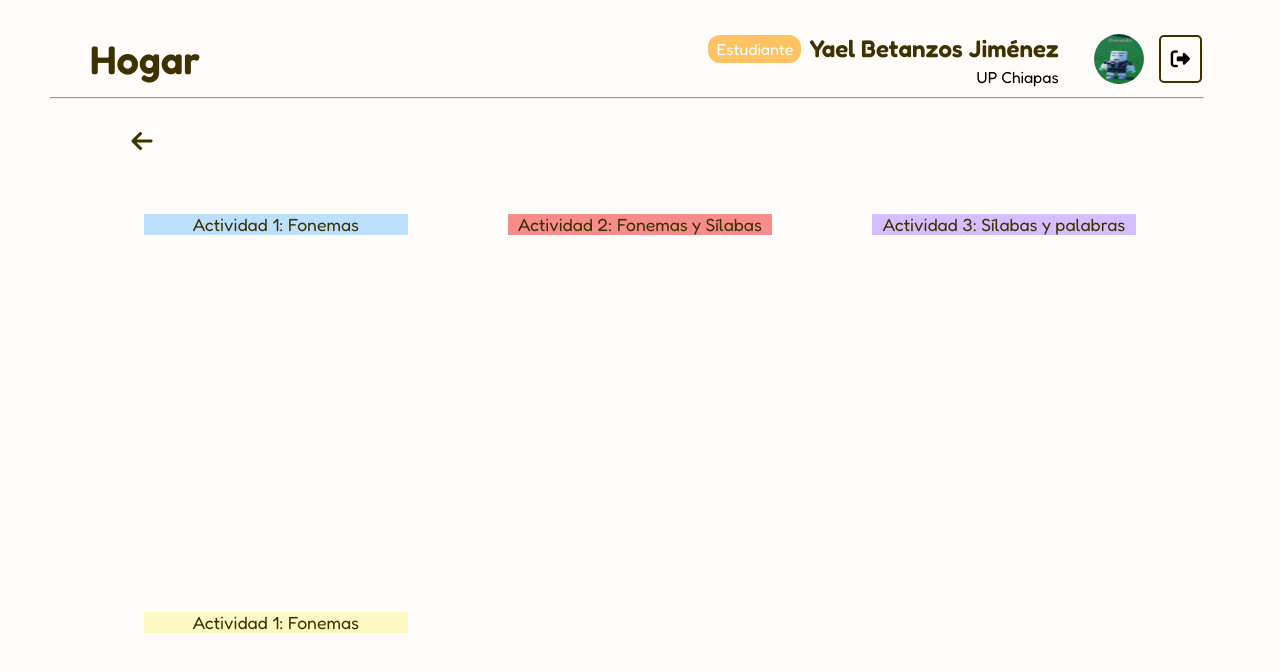
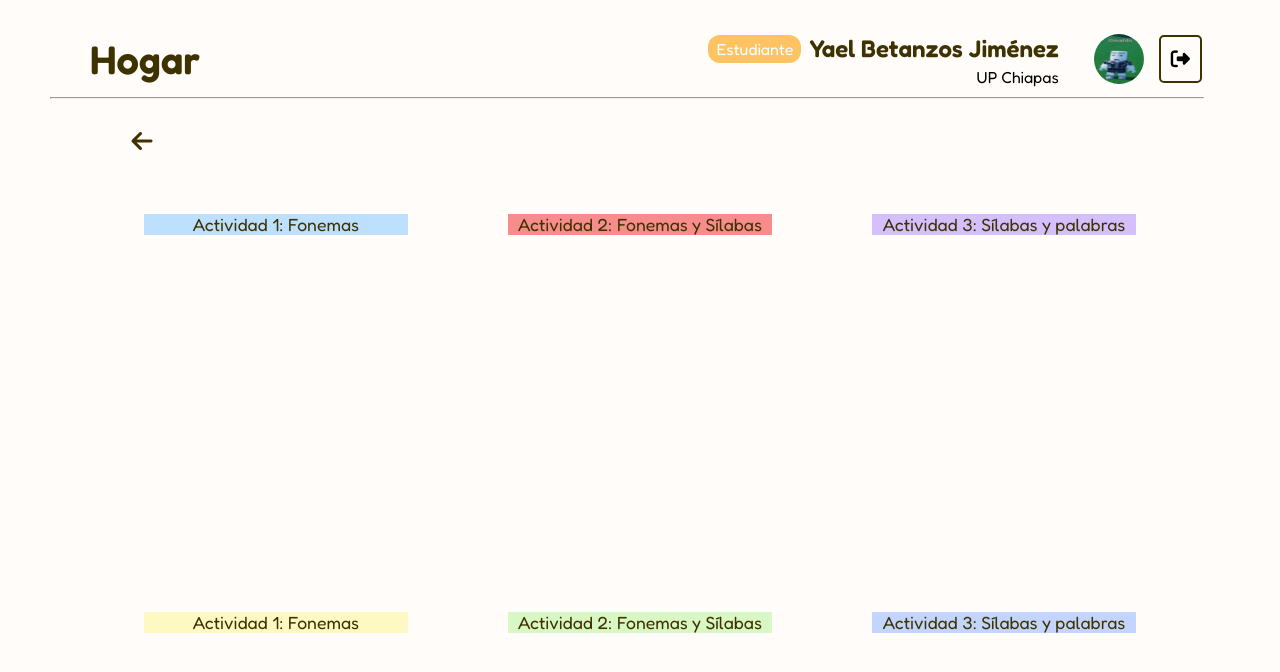
Before and after one commit to YBJ-UP/Nubo, an Angular app: page /student/cognitive-abilities in a window 1280 px wide. Shown: the top 672 px of the page. Built offline with nearby package versions, Linux system fonts and the light colour scheme; grey boxes are pictures that could not be loaded.

Commit message:
rutas student

```diff
--- a/src/app/components/cards-palabras/cards-palabras.ts
+++ b/src/app/components/cards-palabras/cards-palabras.ts
@@ -22,7 +22,7 @@ export class CardsPalabras implements OnInit{
   constructor(private router: Router) { }
   ngOnInit(): void { }
   navegar(): void {
-    const rutaEjercicio = `/student/actividad/${this.palabraData.id}`;
+    const rutaEjercicio = `/student/cognitive-abilities/actividad/${this.palabraData.id}`;
     console.log(`Navegando al ejercicio: ${rutaEjercicio}`);
     this.router.navigate([rutaEjercicio]);
   }
--- a/src/app/student/actividad-palabras/actividad-palabras.html
+++ b/src/app/student/actividad-palabras/actividad-palabras.html
@@ -1,4 +1,4 @@
-<button routerLink="../" class="back-button">
+<button (click)="regresar()" class="back-button">
    <i class="fa-solid fa-arrow-left"></i>
 </button>
 <div class="actividad-container">
--- a/src/app/student/actividad-palabras/actividad-palabras.ts
+++ b/src/app/student/actividad-palabras/actividad-palabras.ts
@@ -1,6 +1,6 @@
 import { Component, OnInit } from '@angular/core';
 import { ActivatedRoute, RouterLink } from '@angular/router';
-import { Header } from "../../components/header/header";
+import { Location } from '@angular/common';
 
 @Component({
   selector: 'app-actividad-palabras',
@@ -10,11 +10,17 @@ import { Header } from "../../components/header/header";
 })
 export class ActividadPalabras implements OnInit {
   actividadId: string | null = null;
-  constructor(private route: ActivatedRoute) { }
+  constructor(
+    private route: ActivatedRoute,
+    private location: Location
+  ) { }
 
   ngOnInit(): void {
     this.actividadId = this.route.snapshot.paramMap.get('id');
     console.log(`Cargando actividad con ID: ${this.actividadId}`);
   }
+  regresar(): void {
+    this.location.back();
+  }
 
 }
--- a/src/app/student/galeria-palabras/galeria-palabras.ts
+++ b/src/app/student/galeria-palabras/galeria-palabras.ts
@@ -1,7 +1,6 @@
 import { Component, OnInit } from '@angular/core';
 import { CommonModule } from '@angular/common';
 import { RouterModule } from '@angular/router';
-
 import { CardsPalabras } from "../../components/cards-palabras/cards-palabras";
 
 
@@ -26,26 +25,38 @@ export class GaleriaPalabras {
       titulo: 'Actividad 1: Fonemas',
       colorFondo: '#BDE0FE',
       imagenUrl: '1', // Ruta de la imagen del perro
-      enlace: '/actividad-1'
+      enlace: '/juegos/actividad-1'
     },
     {
       id: 2,
       titulo: 'Actividad 2: Fonemas y Sílabas',
       colorFondo: '#F78C8C',
-      enlace: '/actividad-2'
+      enlace: '/juegos/actividad-2'
     },
     {
       id: 3,
       titulo: 'Actividad 3: Sílabas y palabras',
       colorFondo: '#D4BFFF',
-      enlace: '/actividad-3'
+      enlace: '/juegos/actividad-3'
     },
     {
       id: 4,
       titulo: 'Actividad 1: Fonemas',
       colorFondo: '#FEF9C3',
-      enlace: '/actividad-1b'
-    }
+      enlace: '/juegos/actividad-1b'
+    },
+    {
+      id: 5,
+      titulo: 'Actividad 2: Fonemas y Sílabas',
+      colorFondo: '#D9F7C4',
+      enlace: '/juegos/actividad-2b'
+    },
+    {
+      id: 6,
+      titulo: 'Actividad 3: Sílabas y palabras',
+      colorFondo: '#C3D4FE',
+      enlace: '/juegos/actividad-3b'
+    },
   ];
   ngOnInit():void{}
 }
--- /dev/null
+++ b/src/app/student/shell.ts
@@ -0,0 +1,11 @@
+import { Component } from '@angular/core';
+import { CommonModule } from '@angular/common';
+import { RouterOutlet } from '@angular/router';
+
+@Component({
+  selector: 'app-cognitive-abilities-shell',
+  imports: [CommonModule, RouterOutlet],
+  template: '<router-outlet></router-outlet>',
+  standalone: true
+})
+export class Shell { }
```
Also changed, not shown: src/app/app.routes.ts (+9 -2 lines), src/app/student/galeria-palabras/galeria-palabras.html (line endings or trailing spaces).
